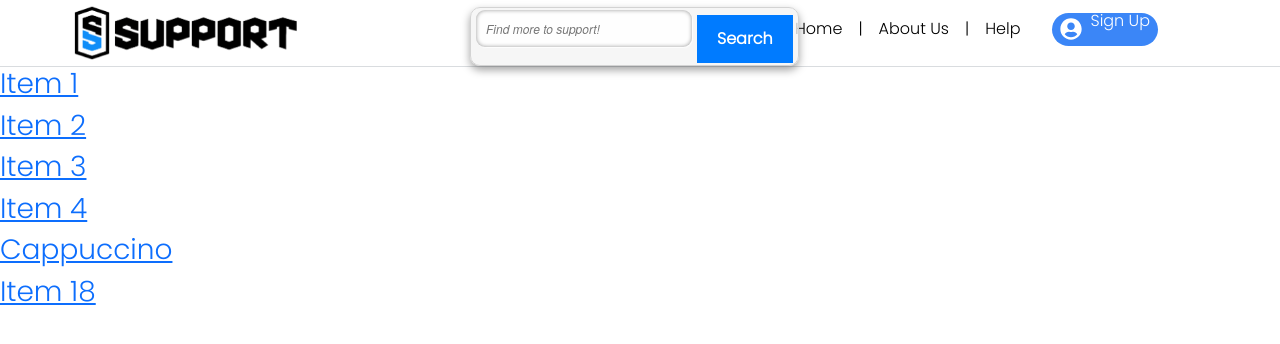
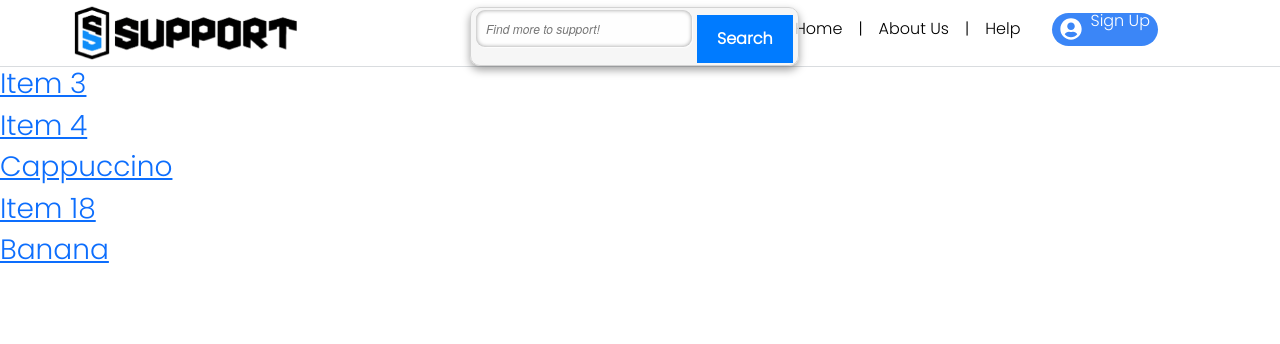
Before and after one commit to bethel-school-of-technology/team-support-squad-frontend, a React (Create React App) app in the folder support-app/: page /all in a window 1280 px wide. Shown: the top 344 px of the page. Built offline with nearby package versions, Linux system fonts and the light colour scheme; data requests are answered from the project's data file; some icons are missing.

Commit message:
Added Changes for User and Non-User

```diff
--- a/support-app/db.json
+++ b/support-app/db.json
@@ -1,27 +1,12 @@
 {
   "items": [
-    {
-      "id": 1,
-      "name": "Item 1",
-      "description": "Description of Item 1",
-      "price": 10.99,
-      "image": "item1.jpg",
-      "address": "123 Main St"
-    },
-    {
-      "id": 2,
-      "name": "Item 2",
-      "description": "New Description of Item 2",
-      "price": 17.99,
-      "image": "item2.jpg",
-      "address": "46 Elm St"
-    },
     {
       "name": "Item 3",
       "description": "Description of Item 3",
       "price": "12.99",
       "image": "item3.jpg",
       "address": "987 Elmo St",
+      "user_id": 3,
       "id": 3
     },
     {
@@ -30,6 +15,7 @@
       "price": "15.95",
       "image": "item4.jpg",
       "address": "1234 Maple Ave",
+      "user_id": 4,
       "id": 4
     },
     {
@@ -38,6 +24,7 @@
       "price": "5",
       "image": "coffee.png",
       "address": "Shop",
+      "user_id": 1,
       "id": 7
     },
     {
@@ -46,7 +33,17 @@
       "price": "59",
       "image": "item.jpg",
       "address": "dkufhdkghud",
+      "user_id": 2,
       "id": 8
+    },
+    {
+      "name": "Banana",
+      "description": "Yellow",
+      "price": "7",
+      "image": "image.jpg",
+      "address": "Some place",
+      "user_id": 2,
+      "id": 9
     }
   ],
   "users": [
--- a/support-app/src/CRUD/Read.js
+++ b/support-app/src/CRUD/Read.js
@@ -1,9 +1,11 @@
 import React, { useEffect, useState } from "react";
 import { useParams, Link } from "react-router-dom";
 import { useItemContext } from "../context/ItemContext";
+import { useUserContext } from "../context/UserContext";
 import Delete from "./Delete"; // Import the Delete component
 
 function Read() {
+  const { user } = useUserContext();
   const { getItem } = useItemContext();
   const { id } = useParams();
 
@@ -23,6 +25,8 @@ function Read() {
     return <div>Loading...</div>;
   }
 
+  const isOwner = user && item.user_id === user.id;
+
   return (
     <div>
       <h2>{item.name}</h2>
@@ -31,13 +35,16 @@ function Read() {
       <p>Image: {item.image}</p>
       <p>Address: {item.address}</p>
 
-      {/* Edit button linking to Update.js */}
-      <Link to={`/update/${id}`}>
-        <button>Edit</button>
-      </Link>
+      {/* Conditionally render the Edit button */}
+      {isOwner &&
+      (
+        <Link to={`/update/${id}`}>
+          <button>Edit</button>
+        </Link>
+      )}
 
-      {/* Render the Delete component */}
-      <Delete id={id} />
+      {/* Conditionally render the Delete component */}
+      {isOwner && <Delete id={id} />}
     </div>
   );
 }
--- a/support-app/src/CRUD/Update.js
+++ b/support-app/src/CRUD/Update.js
@@ -1,13 +1,14 @@
 import React, { useState, useEffect } from "react";
 import { useItemContext } from "../context/ItemContext";
 import { useParams, useNavigate } from "react-router-dom";
+import { useUserContext } from "../context/UserContext";
 import "../stylesheet/Update.css";
 
 function Update({ onCancel, onEdit }) {
+  const { user } = useUserContext();
   const { getItem, updateItem } = useItemContext(); // Custom hook to access context functions
   const { id } = useParams();
   const navigate = useNavigate();
-
   const [name, setName] = useState("");
   const [description, setDescription] = useState("");
   const [price, setPrice] = useState("");
@@ -16,21 +17,24 @@ function Update({ onCancel, onEdit }) {
 
     useEffect(() => {
     console.log(id);
-
-    // Fetching item data based on id
       getItem(id)
         .then((itemData) => {
-        const { name, description, price, image, address } = itemData;
+          const { name, description, price, image, address, user_id } = itemData;
+          if (user_id !== user.id) {
+            alert('You are not the owner');
+            navigate("/all"); // Redirect to /all
+          } else {
             setName(name);
             setDescription(description);
             setPrice(price);
             setImage(image);
             setAddress(address);
+          }
         })
         .catch((error) => {
           console.error("Error fetching item data:", error);
         });
-  }, [getItem, id]);
+    }, [getItem, id, user, navigate]);
 
   const handleSubmit = async (e) => {
     e.preventDefault();
--- a/support-app/src/components/UserProfile.js
+++ b/support-app/src/components/UserProfile.js
@@ -1,8 +1,23 @@
-import React from 'react';
+import React, { useEffect, useState } from 'react';
 import { useUserContext } from '../context/UserContext';
+import axios from 'axios';
+import { Link } from 'react-router-dom';
 
 const UserProfile = () => {
   const { user } = useUserContext();
+  const [userItems, setUserItems] = useState([]);
+
+  useEffect(() => {
+    if (user) {
+      axios.get(`http://localhost:3001/items?user_id=${user.id}`)
+        .then(response => {
+          setUserItems(response.data);
+        })
+        .catch(error => {
+          console.error("Error fetching user's items:", error);
+        });
+    }
+  }, [user]);
 
   return (
     <div className="user-profile-container">
@@ -12,6 +27,19 @@ const UserProfile = () => {
           <p><strong>Name:</strong> {user.fullName}</p>
           <p><strong>Email:</strong> {user.email}</p>
           <p><strong>Phone Number:</strong> {user.phoneNumber}</p>
+
+          <h3>Your Created Items:</h3>
+          {userItems && userItems.length > 0 ? (
+            <ul>
+              {userItems.map(item => (
+                <li key={item.id}>
+                  <Link to={`/items/${item.id}`}>{item.name}</Link>
+                </li>
+              ))}
+            </ul>
+          ) : (
+            <p>You haven't created any items yet.</p>
+          )}
         </div>
       ) : (
         <p>Please sign in to view your profile.</p>
--- a/support-app/src/context/ItemContext.js
+++ b/support-app/src/context/ItemContext.js
@@ -29,7 +29,7 @@ export const ItemContextProvider = ({ children }) => {
 
   const updateItem = async (id, updatedItem) => {
     try {
-      await axios.put(`http://localhost:3001/items/${id}`, updatedItem);
+      await axios.patch(`http://localhost:3001/items/${id}`, updatedItem);
     } catch (error) {
       console.error("Error updating item:", error);
     }
@@ -37,7 +37,9 @@ export const ItemContextProvider = ({ children }) => {
 
   const createItem = async (newItem) => {
     try {
-      const response = await axios.post("http://localhost:3001/items", newItem);
+      const user = JSON.parse(localStorage.getItem('user'));
+      console.log(user);
+      const response = await axios.post("http://localhost:3001/items", {...newItem, 'user_id': user.id});
       setItems([...items, response.data]);
     } catch (error) {
       console.error("Error creating item:", error);
@@ -53,6 +55,15 @@ export const ItemContextProvider = ({ children }) => {
     }
   };
 
+  const getItemsByUserId = async (userId) => {
+    try {
+      const response = await axios.get(`http://localhost:3001/items/user/${userId}`);
+      return response.data;
+    } catch (error) {
+      console.error("Error fetching user's items:", error);
+    }
+  };
+
   return (
     <ItemContext.Provider
       value={{
@@ -61,7 +72,8 @@ export const ItemContextProvider = ({ children }) => {
         getItem,
         updateItem,
         createItem,
-        deleteItem
+        deleteItem,
+        getItemsByUserId
       }}
     >
       {children}
--- a/support-app/src/context/UserContext.js
+++ b/support-app/src/context/UserContext.js
@@ -32,6 +32,7 @@ export const UserContextProvider = ({ children }) => {
   const logoutUser = async () => {
     try {
       localStorage.removeItem("user"); // Remove the user data from local storage
+      window.location.reload(); // Reload the page
     } catch (error) {
       console.error('Logout error:', error);
       throw new Error('Logout failed');
```
Lines whose indentation alone changed are shown as unchanged.
